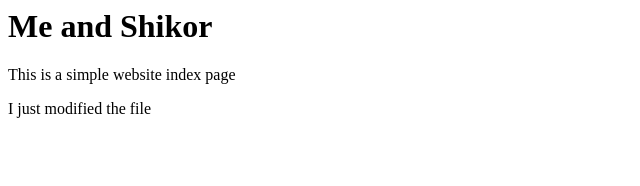
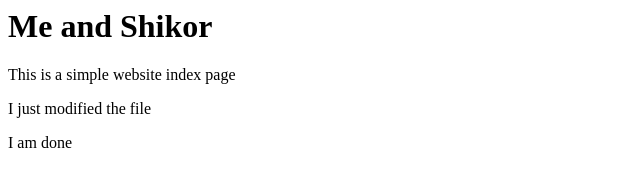
Before and after one commit to SenaitDe/simlpewebsite, a plain HTML site: page index.html in a window 1280 px wide. Shown: the full height of the page, 0-640 px from the left. Drawn offline with Linux system fonts and the light colour scheme.

Commit message:
update file

```diff
--- a/index.html
+++ b/index.html
@@ -3,5 +3,6 @@
 <H1> Me and Shikor </H1>
 <p> This is a simple website index page</p>
 <p> I just modified the file </p>
+<p> I am done </p>
 </Body>
 </Html>
```
